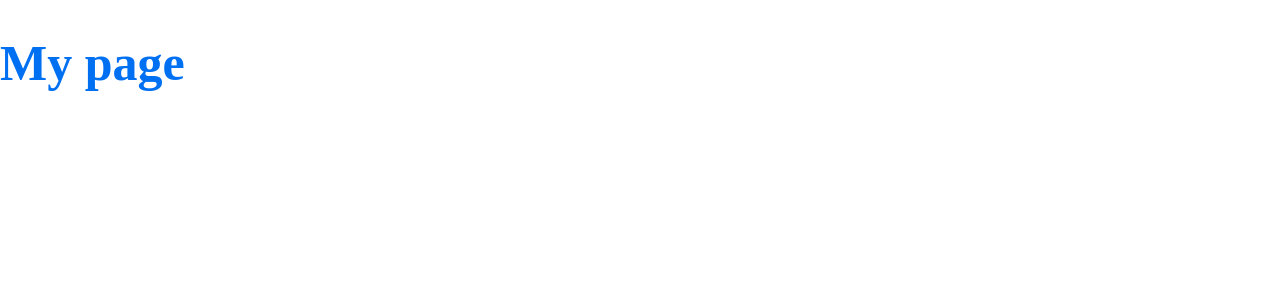
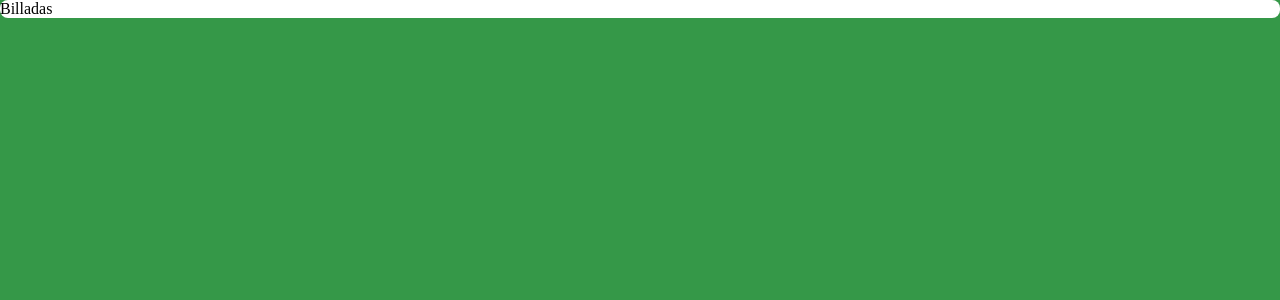
Before and after one commit to curioussdev/AluraKut, a Next.js app: page / in a window 1280 px wide. Shown: the top 300 px of the page. Built offline with nearby package versions, Linux system fonts and the light colour scheme.

Commit message:
criando componentes e estilizaão

```diff
--- a/pages/_app.js
+++ b/pages/_app.js
@@ -5,6 +5,7 @@ const GlobalStyle = createGlobalStyle`
     margin: 0;
     padding: 0;
     box-sizing: border-box;
+    background: #359848;
   }
 `
 
--- a/pages/index.js
+++ b/pages/index.js
@@ -1,10 +1,21 @@
 import styled from 'styled-components'
 
-const Title = styled.h1`
+/*const Title = styled.h1`
   font-size: 50px;
   color: ${({ theme }) => theme.colors.primary};
 `
+*/
+
+const Box  = styled.div `
+background: #ffffff;
+border-radius: 8px;
+`;
 
 export default function Home() {
-  return <Title>My page</Title>
+  return (
+    <Box>
+      Billadas
+    </Box>
+
+  );
 }
```
